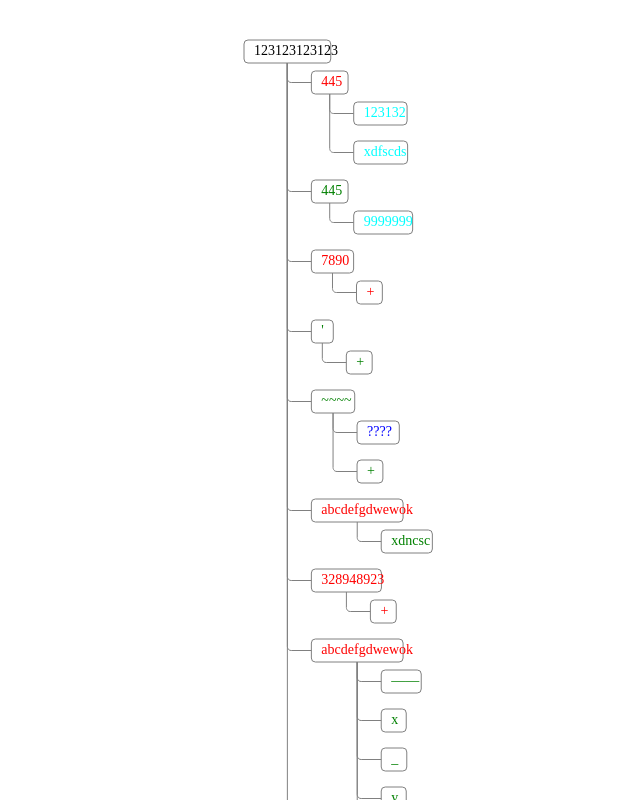
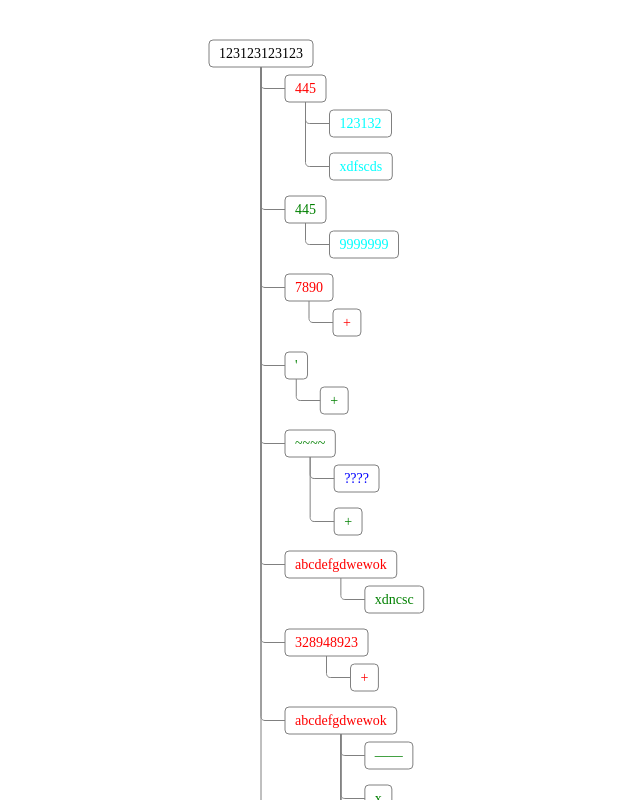
Before and after one commit to TheVeryDarkness/svg-tree-vue3, a Vue app: page / in a window 1280 px wide. Shown: the top 800 px of the page, without its empty margins (250-890 px from the left). Built offline with nearby package versions, Linux system fonts and the light colour scheme.

Commit message:
Fix position of name node when there is an extend mark.

```diff
--- a/src/components/TreeNode.vue
+++ b/src/components/TreeNode.vue
@@ -83,11 +83,17 @@ const vertical = ref<boolean>(true);
 const collapsed = ref<boolean>(false);
 const hover = ref<boolean>(false);
 
+const fontWeight = computed(function (): number {
+    return hover.value ? textHoverWeight : textWeight;
+});
+
+const ctxFont = computed(() => `${fontWeight.value} ${fontSize}px ${fontFamily}`);
+
 const textStyle = computed(function (): StyleValue {
     return {
         fill: props.node.color ?? (hover.value ? textHoverColor : textColor),
         userSelect: 'none',
-        fontWeight: hover.value ? textHoverWeight : textWeight,
+        fontWeight: fontWeight.value,
         fontFamily,
         fontSize,
     }
@@ -128,6 +134,7 @@ function updateSize(index: number, size: TreeNodeSize) {
 const extendTextContent = '+';
 
 const extendTextSize = computed(function () {
+    props.ctx.font = ctxFont.value;
     const metrics = props.ctx.measureText(extendTextContent);
     const width = metrics.width;
     const height = metrics.fontBoundingBoxAscent + metrics.fontBoundingBoxDescent;
@@ -151,6 +158,7 @@ const extendNodeSize = computed(function (): TreeNodeSize {
  * The size of the text area.
  */
 const textSize = computed(function () {
+    props.ctx.font = ctxFont.value;
     const metrics = props.ctx.measureText(props.node.name);
     const width = metrics.width;
     const height = metrics.fontBoundingBoxAscent + metrics.fontBoundingBoxDescent;
@@ -209,7 +217,7 @@ const childrenWidth = computed(function () {
 
 const middle = computed(function () {
     const first = sizes[0] ?? extendNodeSize.value;
-    const last = sizes[sizes.length - 1] ?? extendNodeSize.value;
+    const last = props.node.extensible ? extendNodeSize.value : sizes[sizes.length - 1] ?? extendNodeSize.value;
     const leftFirst = Math.max(0, width.value - childrenWidth.value) / 2;
     const firstMiddleX = first.name.x + first.name.width / 2;
     const lastMiddleX =
```
